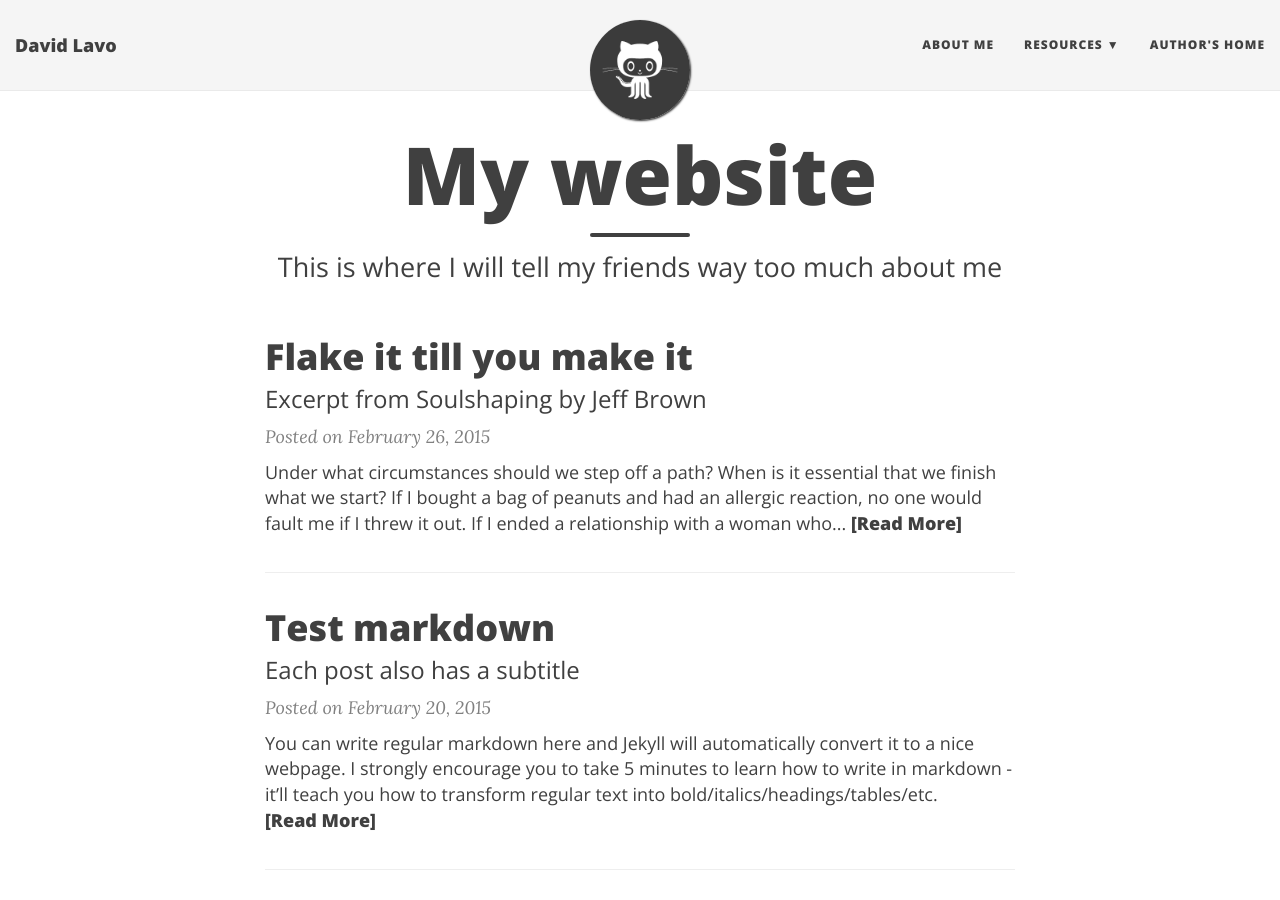
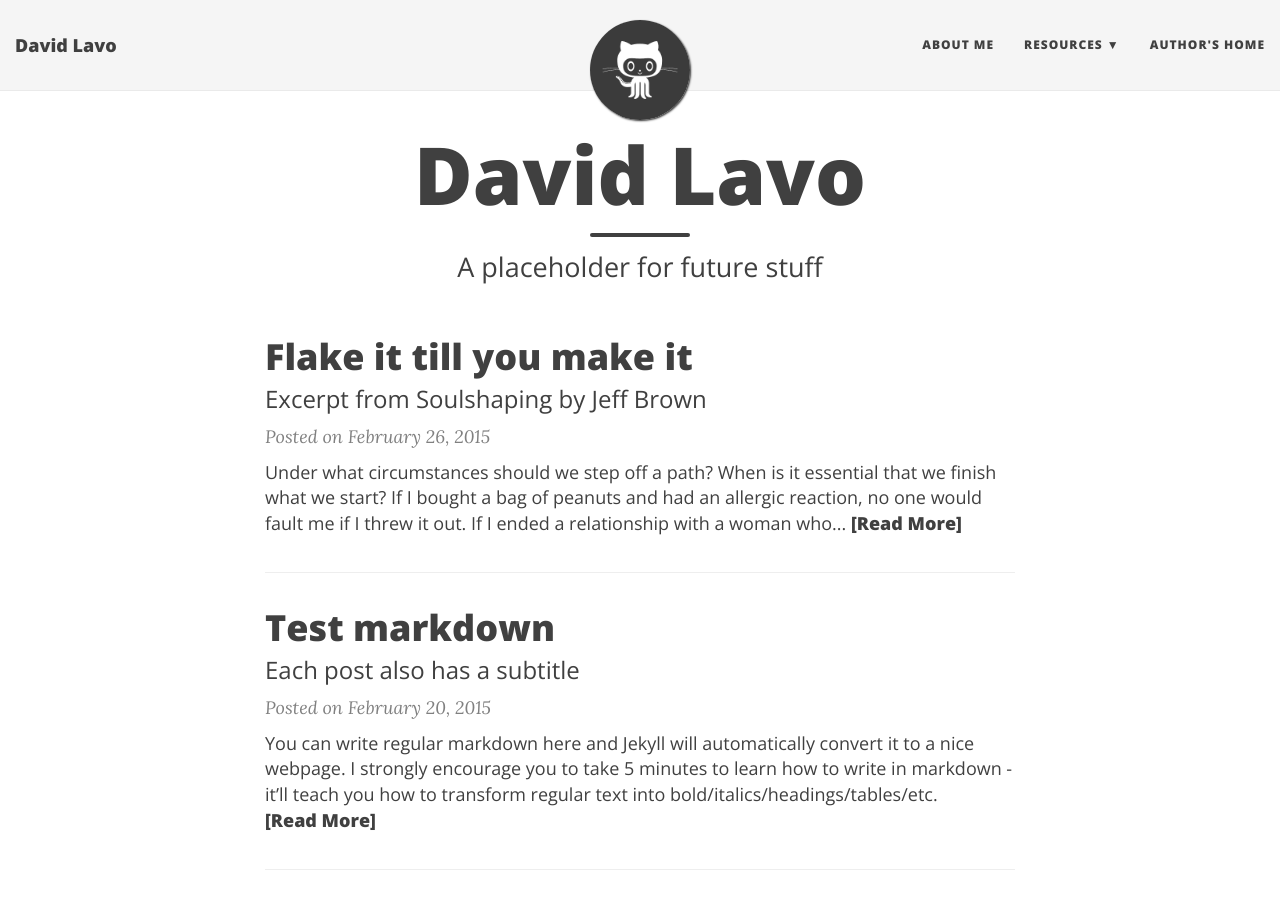
Before and after one commit to davidlavo/davidlavo.github.io, a Jekyll site: the page built from index.html, in a window 1280 px wide and 900 px high. Built offline with Jekyll 4.4.1, drawn with Linux system fonts in a browser that asks for light colours; nearby versions of some CDN libraries; the list of posts is cut into pages by our own code.

Commit message:
Update index.html

```diff
--- a/index.html
+++ b/index.html
@@ -1,7 +1,7 @@
 ---
 layout: page
-title: My website
-subtitle: This is where I will tell my friends way too much about me
+title: David Lavo
+subtitle: A placeholder for future stuff
 ---
 
 <div class="posts-list">
```
